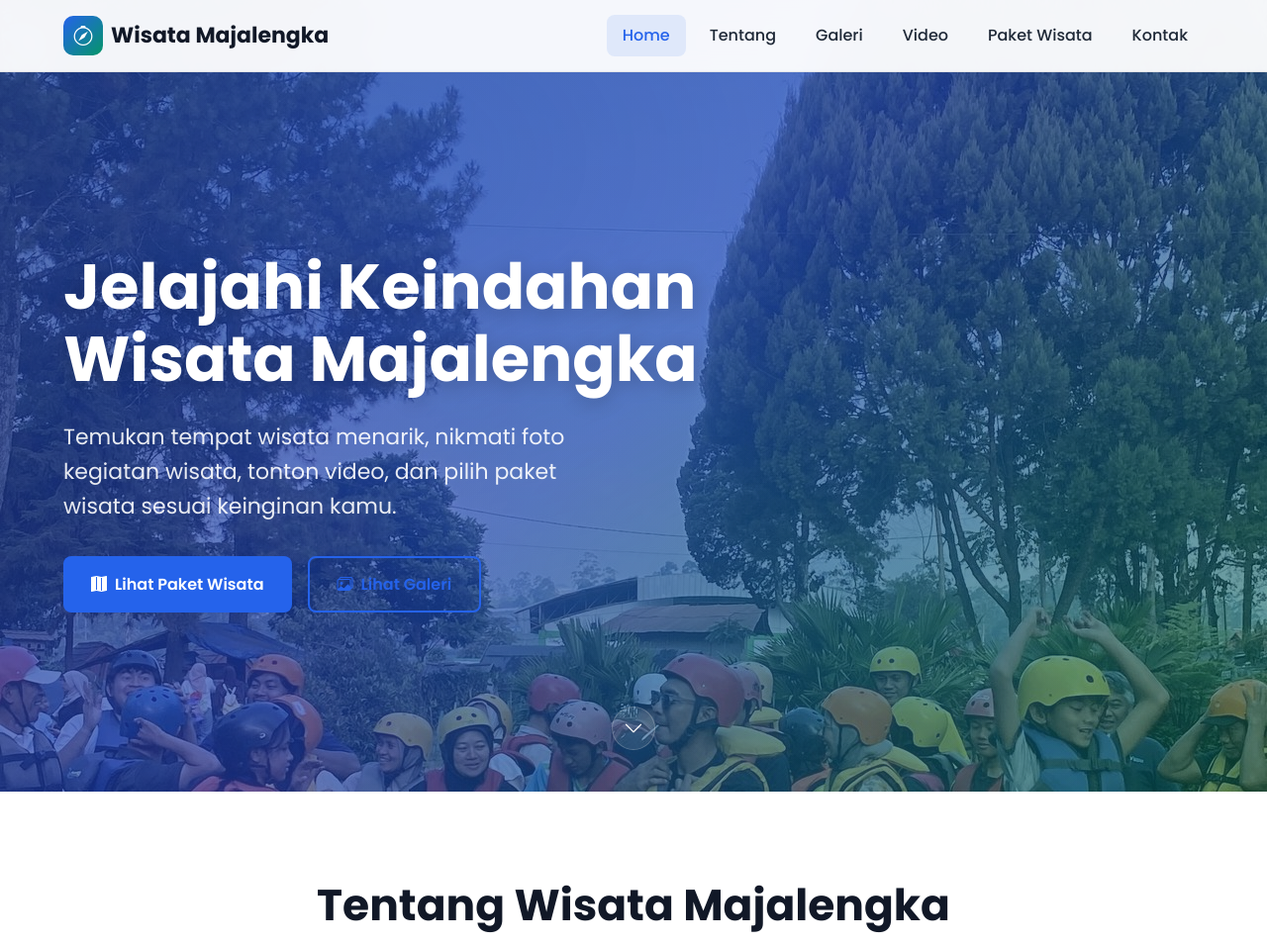
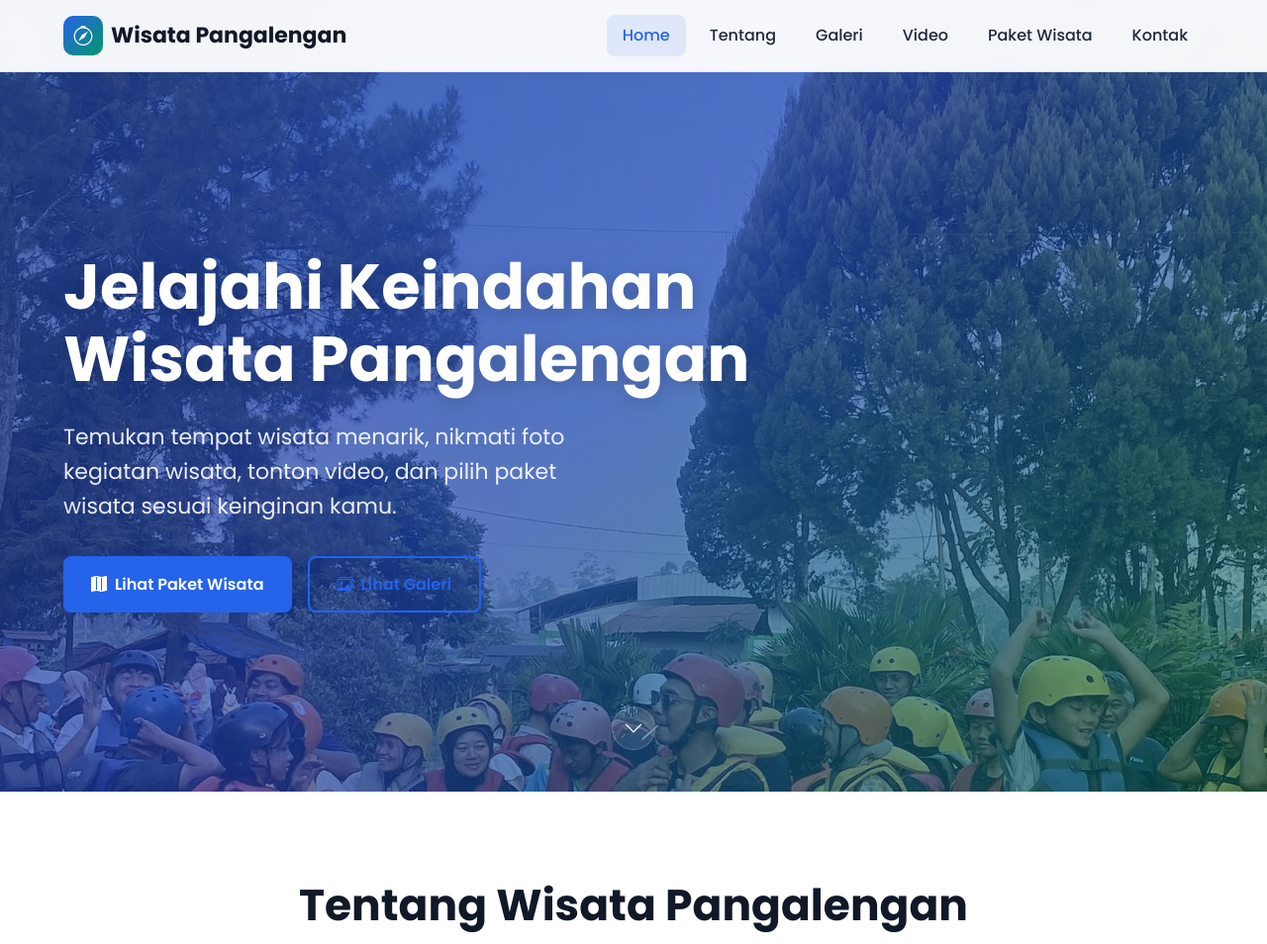
Before and after one commit to univmajalengka/2514101085, a plain HTML site: page index.html in a window 1280 px wide. Shown: the top 954 px of the page at 99% size. Drawn offline with nearby package versions, Linux system fonts and the light colour scheme.

Commit message:
fix: ganti nama Majalengka jadi Pangalengan & perbaikan tampil foto
- Semua teks Wisata Majalengka -> Wisata Pangalengan (title, meta, navbar, hero, tentang, footer, alt)
- Email wisata@pangalengan.ac.id, lokasi Pangalengan Jawa Barat
- README: Universitas tetap Majalengka, hanya judul wisata Pangalengan
- Foto hero/about/gallery/package sudah terverifikasi 200 image/jpeg via http.server

```diff
--- a/index.html
+++ b/index.html
@@ -3,15 +3,15 @@
 <head>
     <meta charset="UTF-8">
     <meta name="viewport" content="width=device-width, initial-scale=1.0">
-    <title>Wisata Majalengka - Promosi Destinasi Wisata</title>
-    <meta name="description" content="Landing page promosi tempat wisata Majalengka. Foto kegiatan, video, paket wisata lengkap dengan deskripsi.">
+    <title>Wisata Pangalengan - Promosi Destinasi Wisata</title>
+    <meta name="description" content="Landing page promosi tempat wisata Pangalengan. Foto kegiatan, video, paket wisata lengkap dengan deskripsi.">
     <link rel="preconnect" href="https://fonts.googleapis.com">
     <link rel="preconnect" href="https://fonts.gstatic.com" crossorigin>
     <link href="https://fonts.googleapis.com/css2?family=Poppins:wght@300;400;500;600;700&display=swap" rel="stylesheet">
     <link href="https://cdn.jsdelivr.net/npm/bootstrap-icons@1.11.3/font/bootstrap-icons.min.css" rel="stylesheet">
     <style>
 /* ========================================
-   Wisata Majalengka - Landing Page CSS
+   Wisata Pangalengan - Landing Page CSS
    ======================================== */
 
 /* --- Reset & Base --- */
@@ -252,7 +252,7 @@ input, textarea { font-family: inherit; font-size: 1rem; }
         <div class="container nav-container">
             <a href="#" class="logo">
                 <span class="logo-icon"><i class="bi bi-compass"></i></span>
-                Wisata Majalengka
+                Wisata Pangalengan
             </a>
             <button class="nav-toggle" id="navToggle" aria-label="Buka Menu Navigasi">
                 <span></span>
@@ -274,11 +274,11 @@ input, textarea { font-family: inherit; font-size: 1rem; }
 
     <!-- Hero Section -->
     <section id="home" class="hero">
-        <img src="assets/img/hero.jpg" alt="Kegiatan Wisata Majalengka" class="hero-bg" loading="eager">
+        <img src="assets/img/hero.jpg" alt="Kegiatan Wisata Pangalengan" class="hero-bg" loading="eager">
         <div class="hero-overlay"></div>
         <div class="container hero-content">
             <div class="hero-text">
-                <h1>Jelajahi Keindahan Wisata Majalengka</h1>
+                <h1>Jelajahi Keindahan Wisata Pangalengan</h1>
                 <p>Temukan tempat wisata menarik, nikmati foto kegiatan wisata, tonton video, dan pilih paket wisata sesuai keinginan kamu.</p>
                 <div class="hero-cta">
                     <a href="#paket-wisata" class="btn btn-primary">
@@ -299,7 +299,7 @@ input, textarea { font-family: inherit; font-size: 1rem; }
     <section id="tentang" class="section tentang">
         <div class="container">
             <div class="section-header">
-                <h2>Tentang Wisata Majalengka</h2>
+                <h2>Tentang Wisata Pangalengan</h2>
                 <p>Promosi tempat wisata yang kaya akan keindahan alam dan kegiatan seru untuk dikunjungi</p>
             </div>
             <div class="tentang-content">
@@ -308,7 +308,7 @@ input, textarea { font-family: inherit; font-size: 1rem; }
                 </div>
                 <div class="tentang-text">
                     <h3>Wisata Alam yang Menawan</h3>
-                    <p>Majalengka menyimpan berbagai destinasi wisata menarik, mulai dari wisata alam, rekreasi keluarga, hingga spot foto yang instagramable. Setiap tempat memiliki daya tarik uniknya sendiri untuk kamu jelajahi bersama keluarga maupun teman.</p>
+                    <p>Pangalengan menyimpan berbagai destinasi wisata menarik, mulai dari wisata alam, rekreasi keluarga, hingga spot foto yang instagramable. Setiap tempat memiliki daya tarik uniknya sendiri untuk kamu jelajahi bersama keluarga maupun teman.</p>
                     <ul class="feature-list">
                         <li><i class="bi bi-check-circle-fill"></i> Spot foto menarik</li>
                         <li><i class="bi bi-check-circle-fill"></i> Kegiatan wisata seru</li>
@@ -370,7 +370,7 @@ input, textarea { font-family: inherit; font-size: 1rem; }
             <div class="video-wrapper">
                 <iframe
                     src="https://www.youtube.com/embed/dQw4w9WgXcQ"
-                    title="Video Promosi Wisata Majalengka"
+                    title="Video Promosi Wisata Pangalengan"
                     frameborder="0"
                     allow="accelerometer; autoplay; clipboard-write; encrypted-media; gyroscope; picture-in-picture; web-share"
                     allowfullscreen>
@@ -471,7 +471,7 @@ input, textarea { font-family: inherit; font-size: 1rem; }
                         <div class="icon"><i class="bi bi-geo-alt-fill"></i></div>
                         <div>
                             <h4>Lokasi</h4>
-                            <p>Majalengka, Jawa Barat, Indonesia</p>
+                            <p>Pangalengan, Jawa Barat, Indonesia</p>
                         </div>
                     </div>
                     <div class="contact-item">
@@ -485,7 +485,7 @@ input, textarea { font-family: inherit; font-size: 1rem; }
                         <div class="icon"><i class="bi bi-envelope-fill"></i></div>
                         <div>
                             <h4>Email</h4>
-                            <p>wisata@majalengka.ac.id</p>
+                            <p>wisata@pangalengan.ac.id</p>
                         </div>
                     </div>
                     <div class="contact-item">
@@ -525,9 +525,9 @@ input, textarea { font-family: inherit; font-size: 1rem; }
             <div class="footer-content">
                 <div class="footer-brand">
                     <a href="#" class="logo-footer">
-                        <i class="bi bi-compass"></i> Wisata Majalengka
+                        <i class="bi bi-compass"></i> Wisata Pangalengan
                     </a>
-                    <p>Landing page promosi tempat wisata Majalengka. Jelajahi keindahan alam dan nikmati pengalaman wisata terbaik.</p>
+                    <p>Landing page promosi tempat wisata Pangalengan. Jelajahi keindahan alam dan nikmati pengalaman wisata terbaik.</p>
                     <div class="social-links">
                         <a href="#" aria-label="Facebook"><i class="bi bi-facebook"></i></a>
                         <a href="#" aria-label="Instagram"><i class="bi bi-instagram"></i></a>
@@ -565,7 +565,7 @@ input, textarea { font-family: inherit; font-size: 1rem; }
                 </div>
             </div>
             <div class="footer-bottom">
-                <p>&copy; 2026 Wisata Majalengka. Dibuat untuk promosi objek wisata.</p>
+                <p>&copy; 2026 Wisata Pangalengan. Dibuat untuk promosi objek wisata.</p>
             </div>
         </div>
     </footer>
@@ -577,7 +577,7 @@ input, textarea { font-family: inherit; font-size: 1rem; }
 
     <script>
 // ========================================
-// Wisata Majalengka - Main JavaScript
+// Wisata Pangalengan - Main JavaScript
 // ========================================
 (function() {
     'use strict';
```
Also changed, not shown: 1 other file.
